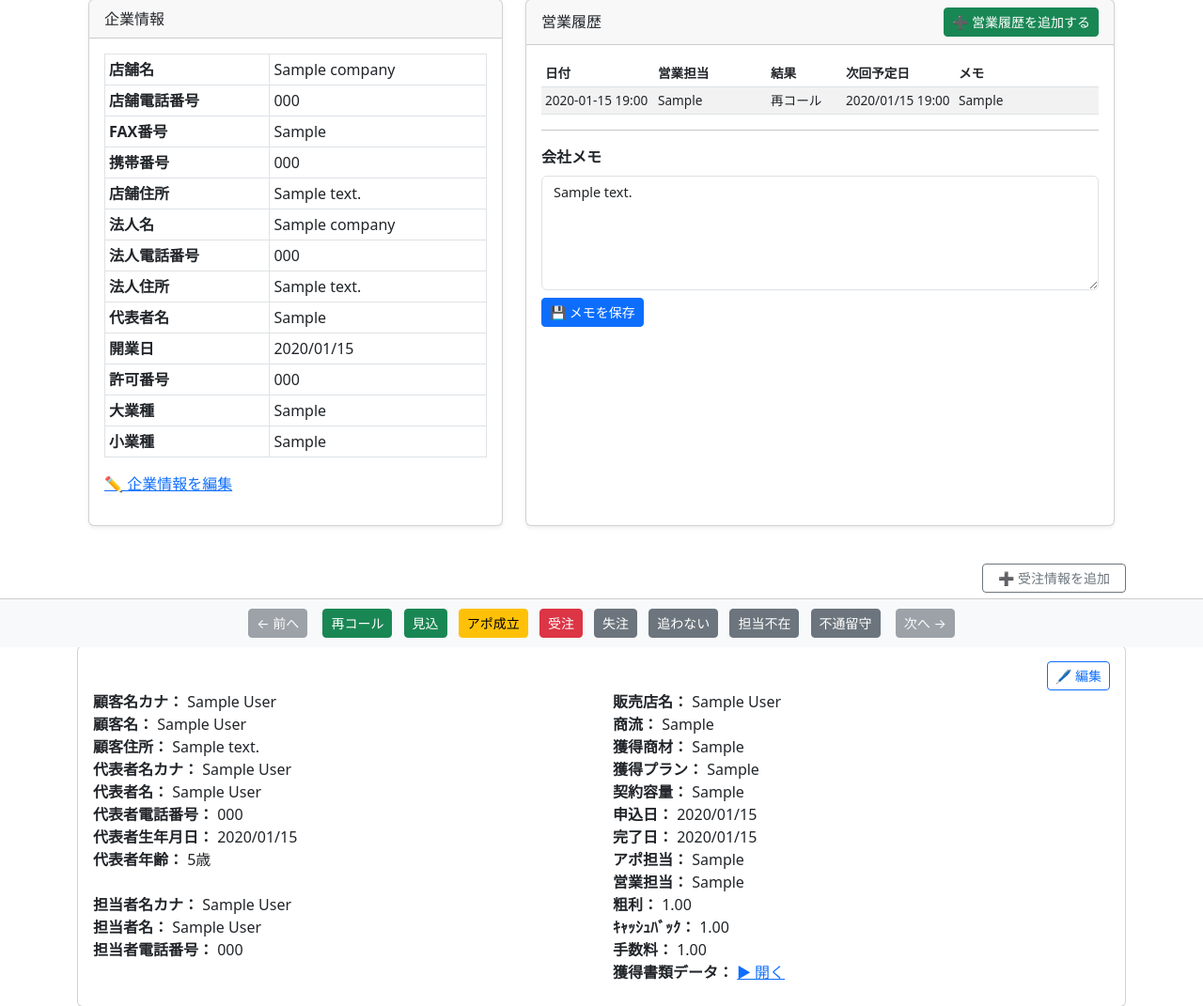
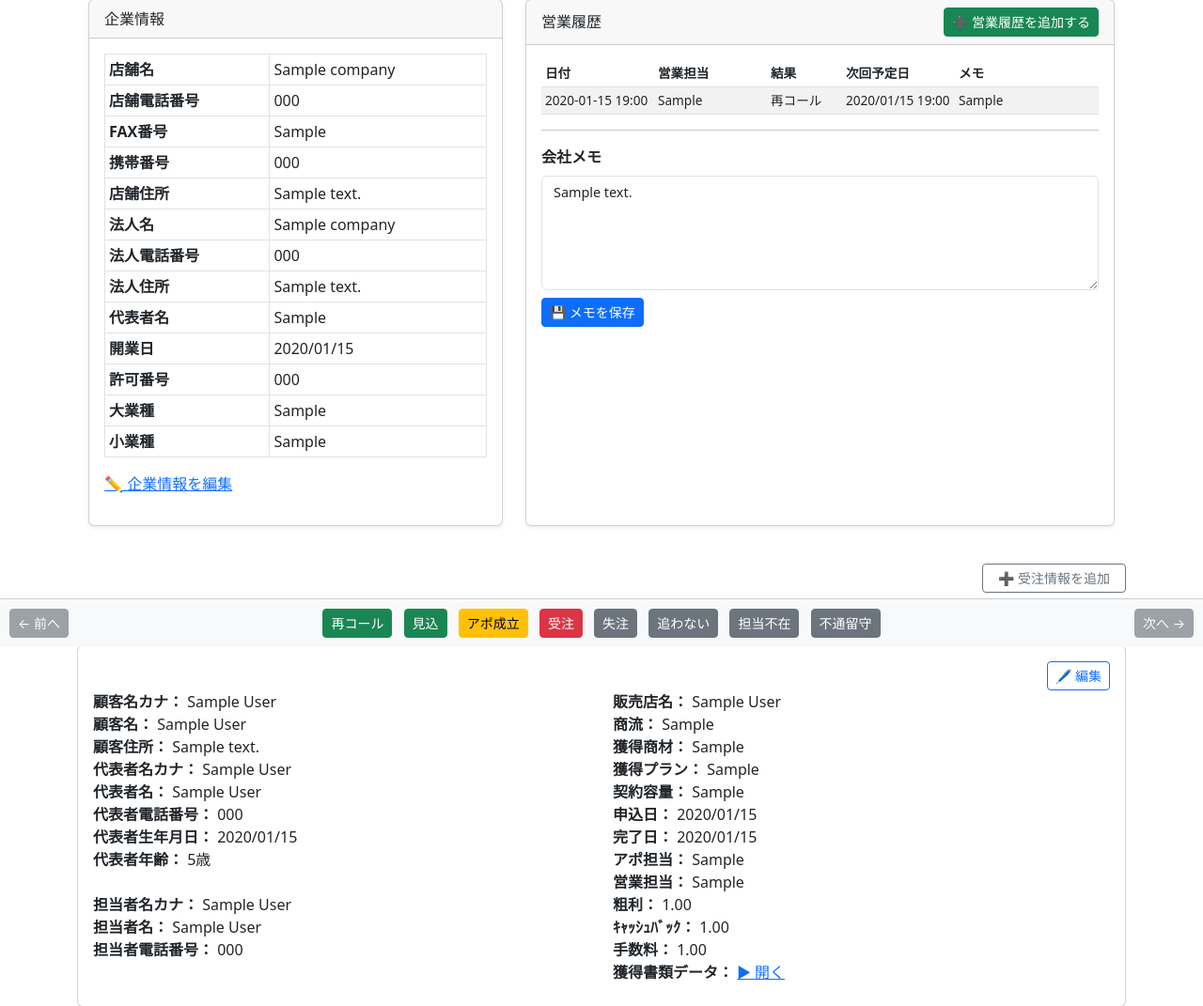
Before and after one commit to Jitian426/saleslist, a Django app: page /company/1/ in a window 1280 px wide. Shown: the part 111-1182 px from the top of the page at 94% size. Run offline with Django 5.2, Linux system fonts and the light colour scheme; a user stored in the database is signed in; tables that the repository leaves empty hold one stand-in row (values such as "Sample post"); data that the repository does not hold is empty.

Commit message:
営業結果ボタン修正4

```diff
--- a/saleslist/templates/company_detail.html
+++ b/saleslist/templates/company_detail.html
@@ -189,15 +189,20 @@
     </div>
 
   <!-- 営業結果ボタン群（画面下固定） -->
-  <div id="sales-result-buttons" style="position: fixed; bottom: 0; left: 0; right: 0; background: #f8f9fa; padding: 10px; border-top: 1px solid #ccc; z-index: 9999;" class="text-center">
+  <div id="sales-result-buttons" style="position: fixed; bottom: 0; left: 0; right: 0; background: #f8f9fa; padding: 10px; border-top: 1px solid #ccc; z-index: 9999;">
+    <div class="d-flex justify-content-between align-items-center flex-wrap">
 
     <!-- 前へボタン -->
+    <div class="flex-shrink-0 me-2">
       {% if prev_company %}
-    <a href="{% url 'saleslist:company_detail' prev_company.id %}?{{ query_params }}" class="btn btn-secondary btn-sm me-2">← 前へ</a>
+        <a href="{% url 'saleslist:company_detail' prev_company.id %}?{{ query_params }}" class="btn btn-secondary btn-sm">← 前へ</a>
       {% else %}
-    <button class="btn btn-secondary btn-sm me-2" disabled>← 前へ</button>
+        <button class="btn btn-secondary btn-sm" disabled>← 前へ</button>
       {% endif %}
+    </div>
 
+    <!-- 営業結果ボタン群（中央） -->
+    <div class="flex-grow-1 text-center">
       {% for result in sales_results %}
         <button
           class="btn btn-sm mx-1 open-modal-btn {{ result|result_color_class }}"
@@ -208,16 +213,17 @@
         >
           {{ result }}
         </button>
-
       {% endfor %}
+    </div>
 
     <!-- 次へボタン -->
+    <div class="flex-shrink-0 ms-2">
       {% if next_company %}
-    <a href="{% url 'saleslist:company_detail' next_company.id %}?{{ query_params }}" class="btn btn-secondary btn-sm ms-2">次へ →</a>
+        <a href="{% url 'saleslist:company_detail' next_company.id %}?{{ query_params }}" class="btn btn-secondary btn-sm">次へ →</a>
       {% else %}
-    <button class="btn btn-secondary btn-sm ms-2" disabled>次へ →</button>
+        <button class="btn btn-secondary btn-sm" disabled>次へ →</button>
       {% endif %}
-
+    </div>
   </div>
 
 </div>
```
Lines whose indentation alone changed are shown as unchanged.
